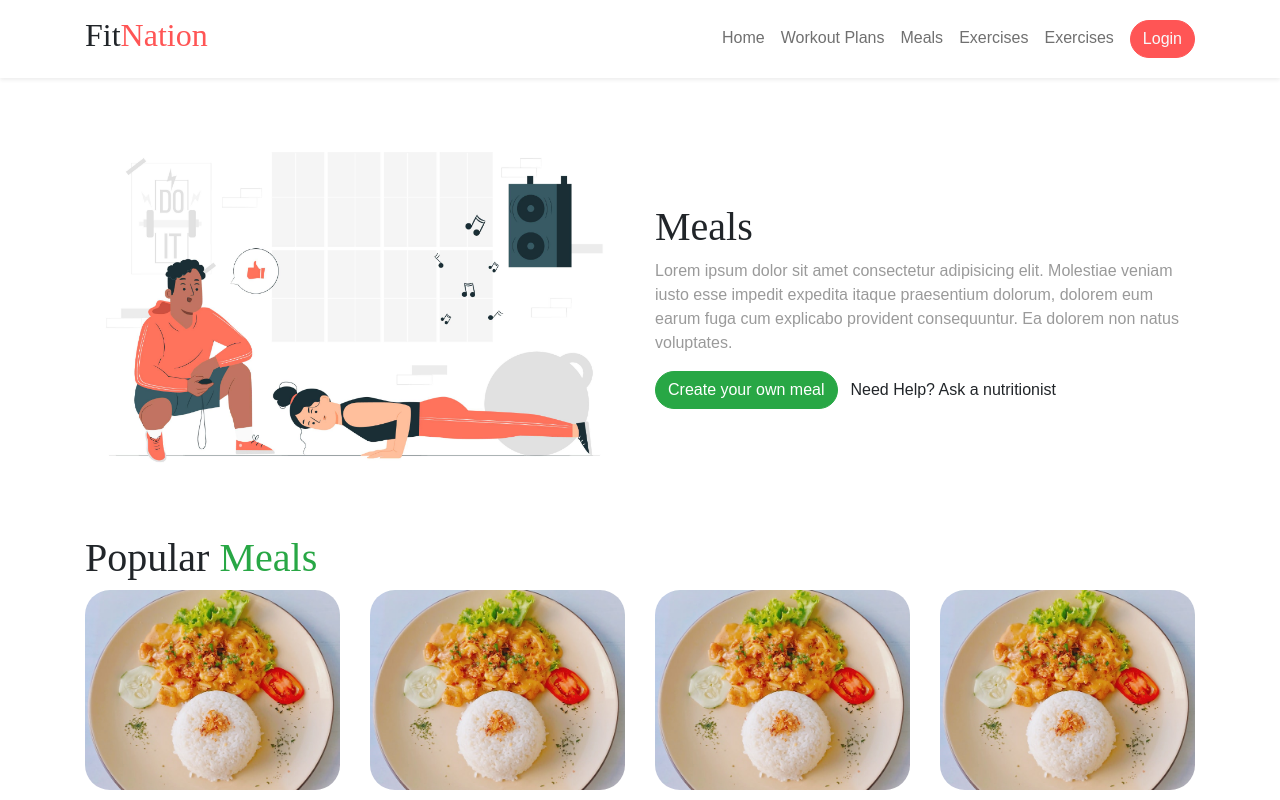
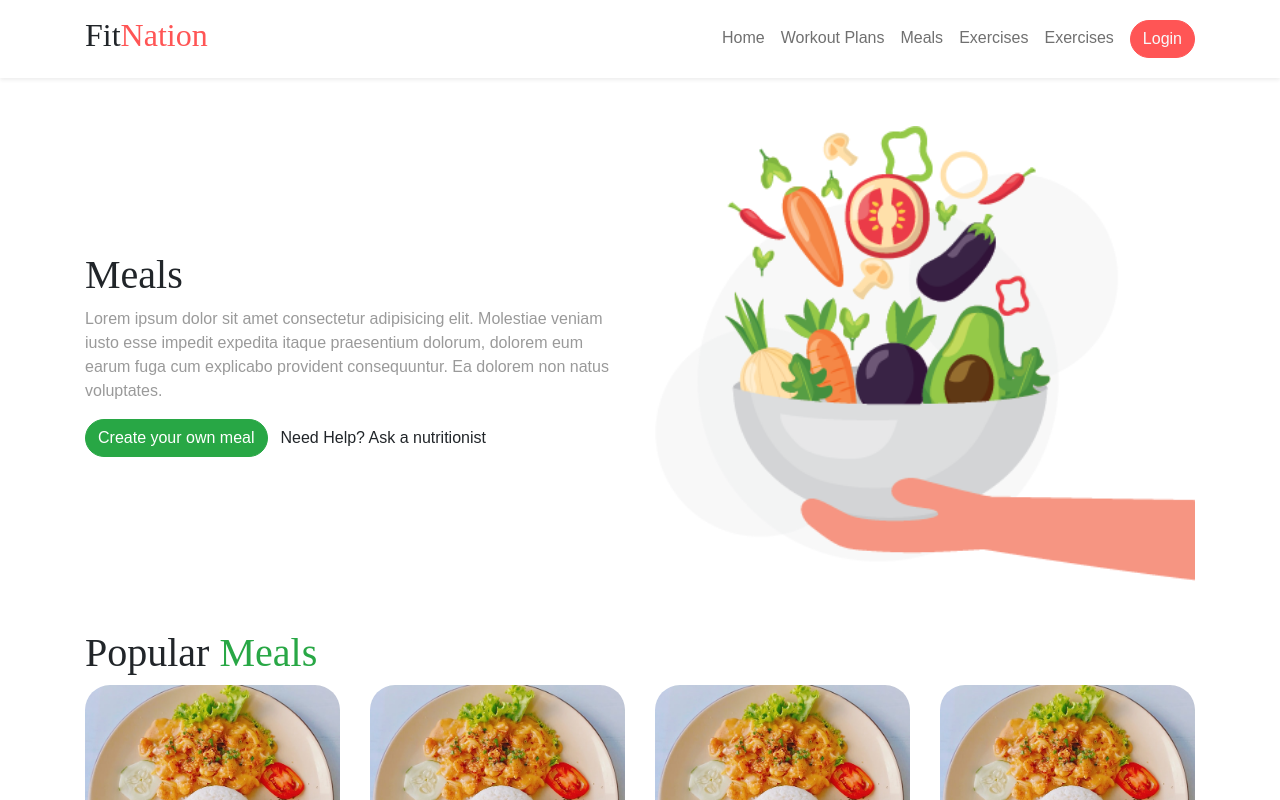
Before and after one commit to 7asebat/FitNationFrontend, a Vue app: page /meals in a window 1280 px wide. Shown: the top 800 px of the page. Built offline with nearby package versions, Linux system fonts and the light colour scheme.

Commit message:
Update meals view image

```diff
--- a/src/views/Meals.vue
+++ b/src/views/Meals.vue
@@ -3,14 +3,13 @@
     <div class="container">
       <ImageText
         title="Meals"
-        imgSrc="workoutsHeader.png"
+        imgSrc="meal.png"
         primaryButtonText="Create your own meal"
         secondaryButtonText="Need Help? Ask a nutritionist"
         description="Lorem ipsum dolor sit amet consectetur adipisicing elit. Molestiae
           veniam iusto esse impedit expedita itaque praesentium dolorum, dolorem
           eum earum fuga cum explicabo provident consequuntur. Ea dolorem non
           natus voluptates."
-        imagePosition="left"
         theme="success"
       />
 
```
Also changed, not shown: src/assets/images/meal.png (added).
